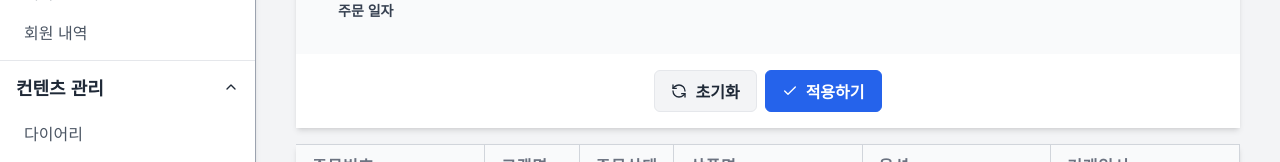
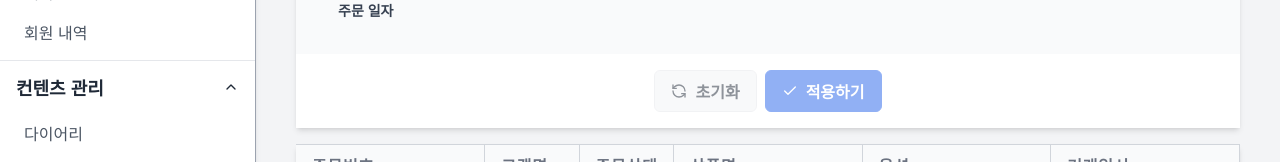
Before and after one commit to hiimjayson/crm, a Next.js app: page /order in a window 1280 px wide. Shown: the part 410-572 px from the top of the page. Built offline with nearby package versions, Linux system fonts and the light colour scheme.

Commit message:
feat: add Filter state management

```diff
--- a/src/app/(dashboard)/order/page.tsx
+++ b/src/app/(dashboard)/order/page.tsx
@@ -4,16 +4,19 @@ import { Suspense } from "react";
 import { ErrorBoundary } from "@/components/common/ErrorBoundary";
 import { DashboardLayoutTemplate } from "@/components/templates/DasyboardLayoutTemplate";
 import { OrderList } from "@/components/features/order/OrderList";
-import { OrderFilter } from "@/components/features/order/OrderFilter";
+import { useOrderFilterProps } from "@/components/features/order/OrderFilter/useOrderFilterProps";
+import { Filter } from "@/components/common/Filter";
 
 export default function OrderListPage() {
+  const { filterProps } = useOrderFilterProps();
+
   return (
     <DashboardLayoutTemplate
       title="주문 내역"
       description="카페24 쇼핑몰의 주문내역이 연동되어 보여집니다."
     >
       <div className="space-y-4">
-        <OrderFilter />
+        <Filter {...filterProps} />
 
         <ErrorBoundary
           fallback={
--- a/src/components/atom/Button/index.tsx
+++ b/src/components/atom/Button/index.tsx
@@ -1,16 +1,24 @@
-interface Props {
+import { ButtonHTMLAttributes } from "react";
+
+interface Props extends ButtonHTMLAttributes<HTMLButtonElement> {
   left?: React.ReactNode;
   variant?: "primary" | "secondary";
   children: React.ReactNode;
 }
-export function Button({ children, variant = "primary", left }: Props) {
+export function Button({
+  children,
+  variant = "primary",
+  left,
+  ...props
+}: Props) {
   return (
     <button
       className={`flex items-center gap-2 font-semibold py-2 px-4 rounded-md border transition-colors ${
         variant === "secondary"
           ? "border-gray-200 bg-gray-100 hover:bg-gray-200 text-gray-800"
           : "border-blue-600 bg-blue-600 hover:bg-blue-700 text-white"
-      }`}
+      } ${props.disabled ? "opacity-50 cursor-not-allowed" : ""}`}
+      {...props}
     >
       {left}
       {children}
--- a/src/components/common/Filter/index.tsx
+++ b/src/components/common/Filter/index.tsx
@@ -15,11 +15,24 @@ import {
   FilterSelectItemType,
 } from "./types";
 import { SwitchCase } from "@toss/react";
+import { FilterChangeHandler } from "./useFilterItems";
 
 interface Props {
   items: FilterItem[];
+  onChange: FilterChangeHandler;
+  onClear: () => void;
+  onApply: () => void;
+  isDirty: boolean;
+  isClearable: boolean;
 }
-export function Filter({ items }: Props) {
+export function Filter({
+  items,
+  onChange,
+  onClear,
+  onApply,
+  isDirty,
+  isClearable,
+}: Props) {
   return (
     <section className="flex flex-col items-center w-full space-y-4 pb-4 bg-white shadow-md">
       <Control.Section>
@@ -30,10 +43,11 @@ export function Filter({ items }: Props) {
               caseBy={{
                 [FilterItemType.INPUT]: (
                   <Input
+                    name={item.name}
                     left={<Search className="size-4" />}
                     placeholder={`${item.label}을(를) 입력해주세요.`}
                     value={(item as FilterInputItemType).value}
-                    onChange={() => {}}
+                    onChange={(e) => onChange(item.name, e.target.value)}
                   />
                 ),
                 [FilterItemType.SELECT]: (
@@ -45,25 +59,25 @@ export function Filter({ items }: Props) {
                         value: variant.value,
                       })
                     )}
-                    onChange={() => {}}
+                    onChange={(value) => onChange(item.name, value)}
                   />
                 ),
                 [FilterItemType.DATE]: (
                   <DatePicker
                     value={(item as FilterDateItemType).value}
-                    onChange={() => {}}
+                    onChange={(value) => onChange(item.name, value)}
                   />
                 ),
                 [FilterItemType.DATE_RANGE]: (
                   <DatePicker
                     value={(item as FilterDateRangeItemType).value}
-                    onRangeChange={() => {}}
+                    onRangeChange={(value) => onChange(item.name, value)}
                   />
                 ),
                 [FilterItemType.CHECKBOX]: (
                   <Checkbox
                     checked={(item as FilterCheckboxItemType).value}
-                    onChange={() => {}}
+                    onChange={(value) => onChange(item.name, value)}
                   />
                 ),
               }}
@@ -72,10 +86,21 @@ export function Filter({ items }: Props) {
         ))}
       </Control.Section>
       <div className="flex items-center gap-2">
-        <Button variant="secondary" left={<RefreshCcw className="size-4" />}>
+        <Button
+          variant="secondary"
+          left={<RefreshCcw className="size-4" />}
+          disabled={!isClearable}
+          onClick={onClear}
+        >
           초기화
         </Button>
-        <Button left={<Check className="size-4" />}>적용하기</Button>
+        <Button
+          left={<Check className="size-4" />}
+          disabled={!isDirty}
+          onClick={onApply}
+        >
+          적용하기
+        </Button>
       </div>
     </section>
   );
--- a/src/components/common/Filter/types.ts
+++ b/src/components/common/Filter/types.ts
@@ -13,6 +13,7 @@ export type FilterItemType =
 export type FilterInputItemType = {
   type: typeof FilterItemType.INPUT;
   value: string;
+  defaultValue?: string;
 };
 export type FilterSelectItemType = {
   type: typeof FilterItemType.SELECT;
@@ -21,27 +22,35 @@ export type FilterSelectItemType = {
     label: string;
     value: string;
   }[];
+  defaultValue?: string;
 };
 export type FilterDateItemType = {
   type: typeof FilterItemType.DATE;
   value: Nullable<Date>;
+  defaultValue?: Nullable<Date>;
 };
 export type FilterDateRangeItemType = {
   type: typeof FilterItemType.DATE_RANGE;
   value: [Nullable<Date>, Nullable<Date>];
+  defaultValue?: [Nullable<Date>, Nullable<Date>];
 };
 export type FilterCheckboxItemType = {
   type: typeof FilterItemType.CHECKBOX;
   value: boolean;
   inputLabel?: string;
+  defaultValue?: boolean;
 };
 
-export type FilterItem = {
+export type BaseFilterItem = {
+  name: string;
   label: string;
-} & (
-  | FilterInputItemType
-  | FilterSelectItemType
-  | FilterDateItemType
-  | FilterDateRangeItemType
-  | FilterCheckboxItemType
-);
+};
+
+export type FilterItem = BaseFilterItem &
+  (
+    | Omit<FilterInputItemType, "defaultValue">
+    | Omit<FilterSelectItemType, "defaultValue">
+    | Omit<FilterDateItemType, "defaultValue">
+    | Omit<FilterDateRangeItemType, "defaultValue">
+    | Omit<FilterCheckboxItemType, "defaultValue">
+  );
--- /dev/null
+++ b/src/components/common/Filter/useFilterItems.tsx
@@ -0,0 +1,116 @@
+import { useCallback, useMemo, useState } from "react";
+import {
+  BaseFilterItem,
+  FilterCheckboxItemType,
+  FilterDateItemType,
+  FilterDateRangeItemType,
+  FilterInputItemType,
+  FilterItem,
+  FilterItemType,
+  FilterSelectItemType,
+} from "./types";
+
+type FilterItemOption = BaseFilterItem &
+  (
+    | Omit<FilterInputItemType, "value">
+    | Omit<FilterSelectItemType, "value">
+    | Omit<FilterDateItemType, "value">
+    | Omit<FilterDateRangeItemType, "value">
+    | Omit<FilterCheckboxItemType, "value">
+  );
+// eslint-disable-next-line @typescript-eslint/no-explicit-any
+export type FilterChangeHandler = (name: string, value: any) => void;
+
+export function useFilterProps(options: FilterItemOption[]) {
+  const [items, setItems] = useState<FilterItem[]>(
+    options.map(
+      (option) =>
+        ({
+          ...option,
+          value: getFilterItemDefaultValue(option),
+          // eslint-disable-next-line @typescript-eslint/no-explicit-any
+        } as any)
+    )
+  );
+  const [appliedValues, setAppliedValues] = useState<Record<string, unknown>>(
+    {}
+  );
+
+  const isClearable = useMemo(() => {
+    return Object.values(items).some(
+      (item) => !compareItemValue(item.value, getFilterItemDefaultValue(item))
+    );
+  }, [items]);
+  const isDirty = useMemo(() => {
+    return items.some(
+      (item) =>
+        appliedValues[item.name] != null &&
+        !compareItemValue(item.value, appliedValues[item.name])
+    );
+  }, [items, appliedValues]);
+
+  const onChange: FilterChangeHandler = useCallback((name, value) => {
+    setItems((prev) =>
+      prev.map((item) => (item.name === name ? { ...item, value } : item))
+    );
+  }, []);
+
+  const clear = useCallback(() => {
+    setItems(
+      items.map((item) => ({
+        ...item,
+        // eslint-disable-next-line @typescript-eslint/no-explicit-any
+        value: getFilterItemDefaultValue(item) as any,
+      }))
+    );
+    setAppliedValues({});
+  }, [items]);
+
+  const apply = useCallback(() => {
+    setAppliedValues(
+      items.reduce((acc, item) => {
+        acc[item.name] = item.value;
+        return acc;
+      }, {} as Record<string, unknown>)
+    );
+  }, [items]);
+
+  return {
+    filterProps: {
+      items,
+      onChange,
+      onClear: clear,
+      onApply: apply,
+      isDirty,
+      isClearable,
+    },
+    values: appliedValues,
+  };
+}
+
+function getFilterItemDefaultValue(option: FilterItemOption): unknown {
+  switch (option.type) {
+    case FilterItemType.INPUT:
+      return option.defaultValue ?? "";
+    case FilterItemType.SELECT:
+      return option.defaultValue ?? "";
+    case FilterItemType.DATE:
+      return option.defaultValue ?? null;
+    case FilterItemType.DATE_RANGE:
+      return option.defaultValue ?? [null, null];
+    case FilterItemType.CHECKBOX:
+      return option.defaultValue ?? false;
+    default:
+      throw new Error("Invalid filter item type");
+  }
+}
+
+function compareItemValue(a: unknown, b: unknown) {
+  if (Array.isArray(a) && Array.isArray(b)) {
+    return (
+      a.length === b.length && a.every((value, index) => value === b[index])
+    );
+  }
+
+  return a === b;
+}
--- a/src/components/features/order/OrderFilter/index.tsx
+++ /dev/null
@@ -1,44 +0,0 @@
-import { Filter } from "@/components/common/Filter";
-import { FilterItemType } from "@/components/common/Filter/types";
-
-export function OrderFilter() {
-  return (
-    <Filter
-      items={[
-        {
-          label: "검색어",
-          type: FilterItemType.INPUT,
-          value: "",
-        },
-        {
-          label: "주문 상태",
-          type: FilterItemType.SELECT,
-          value: "",
-          variants: [
-            {
-              label: "전체",
-              value: "ALL",
-            },
-            {
-              label: "주문 완료",
-              value: "ORDER_COMPLETED",
-            },
-            {
-              label: "배송 중",
-              value: "DELIVERY_IN_PROGRESS",
-            },
-            {
-              label: "배송 완료",
-              value: "DELIVERY_COMPLETED",
-            },
-          ],
-        },
-        {
-          label: "주문 일자",
-          type: FilterItemType.DATE_RANGE,
-          value: [null, null],
-        },
-      ]}
-    />
-  );
-}
--- /dev/null
+++ b/src/components/features/order/OrderFilter/useOrderFilterProps.ts
@@ -0,0 +1,40 @@
+import { FilterItemType } from "@/components/common/Filter/types";
+import { useFilterProps } from "@/components/common/Filter/useFilterItems";
+
+export function useOrderFilterProps() {
+  return useFilterProps([
+    {
+      label: "검색어",
+      type: FilterItemType.INPUT,
+      name: "search",
+    },
+    {
+      label: "주문 상태",
+      type: FilterItemType.SELECT,
+      name: "status",
+      variants: [
+        {
+          label: "전체",
+          value: "ALL",
+        },
+        {
+          label: "주문 완료",
+          value: "ORDER_COMPLETED",
+        },
+        {
+          label: "배송 중",
+          value: "DELIVERY_IN_PROGRESS",
+        },
+        {
+          label: "배송 완료",
+          value: "DELIVERY_COMPLETED",
+        },
+      ],
+    },
+    {
+      label: "주문 일자",
+      type: FilterItemType.DATE_RANGE,
+      name: "orderDate",
+    },
+  ]);
+}
```
